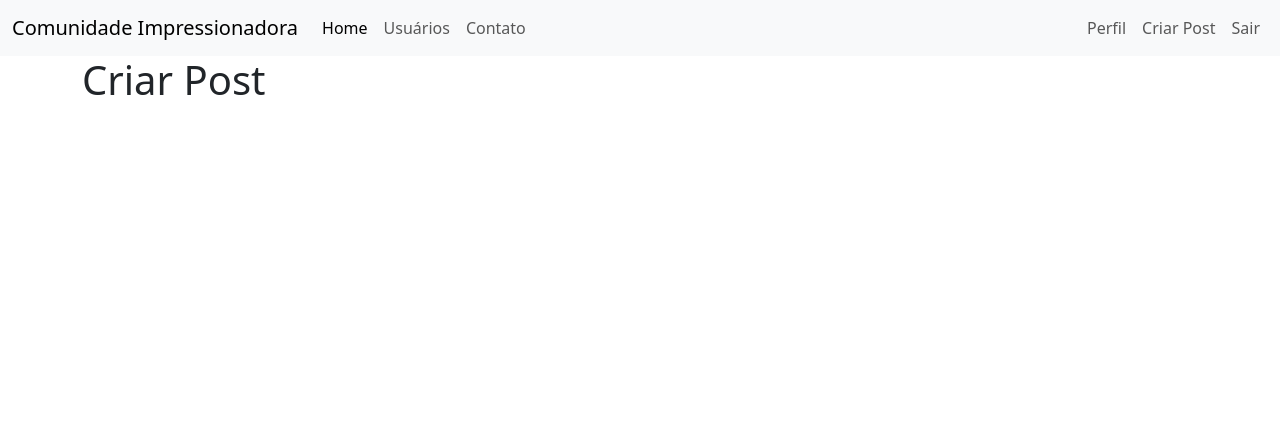
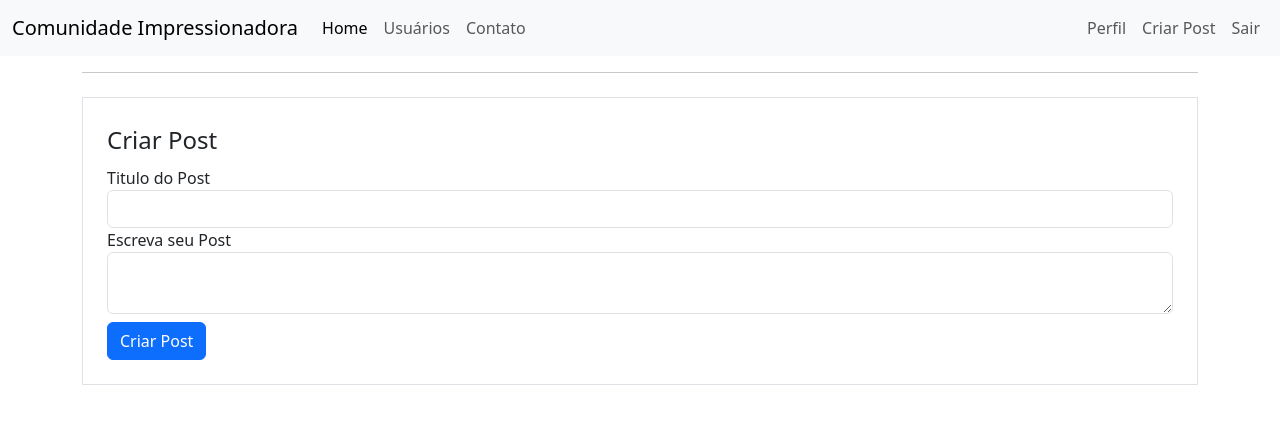
Before and after one commit to pedrohenriqueperes/site_lira_curso, a Flask app: page /post/criar in a window 1280 px wide. Shown: the top 424 px of the page. Run offline with Flask 3, Linux system fonts and the light colour scheme; the visitor is signed in with stand-in values (Sample User, id 1); some libraries are stand-ins or nearby versions.

Commit message:
aula46Concluida

```diff
--- a/comunidadeimpressionadora/forms.py
+++ b/comunidadeimpressionadora/forms.py
@@ -1,6 +1,6 @@
 from flask_wtf import FlaskForm
 from flask_wtf.file import FileField, FileAllowed
-from wtforms import StringField, PasswordField, SubmitField, BooleanField
+from wtforms import StringField, PasswordField, SubmitField, BooleanField, TextAreaField
 from wtforms.validators import DataRequired, Length, Email, EqualTo, ValidationError
 from comunidadeimpressionadora.models import Usuario
 from flask_login import current_user
@@ -29,7 +29,7 @@ class FormLogin(FlaskForm):
 class FormEditarPerfil(FlaskForm):
     username = StringField('Nome de usuário', validators=[DataRequired()])
     email = StringField('E-mail', validators=[DataRequired(), Email()])
-    foto_perfil = FileField('Atualizar Foto de Perfil', validators=[FileAllowed(['jpg', 'png', 'jpeg'])])
+    foto_perfil = FileField('Atualizar Foto de Perfil', validators=[FileAllowed(['jpg', 'png', 'jpeg', 'webp'])])
     curso_excel = BooleanField('Excel Impressionador')
     curso_vba = BooleanField('VBA Impressionador')
     curso_powerbi = BooleanField('Power BI Impressionador')
@@ -43,3 +43,13 @@ class FormEditarPerfil(FlaskForm):
             usuario = Usuario.query.filter_by(email=email.data).first()
             if usuario:
                 raise ValidationError('Já existe um usuario com esse e-mail. Cadastre outro e-mail.')
+
+
+
+
+
+
+class FormCriarPost(FlaskForm):
+    titulo = StringField('Titulo do Post', validators=[DataRequired(), Length(2, 140)])
+    corpo =  TextAreaField('Escreva seu Post', validators=[DataRequired()])
+    botao_submit = SubmitField('Criar Post')
--- a/comunidadeimpressionadora/routes.py
+++ b/comunidadeimpressionadora/routes.py
@@ -1,7 +1,7 @@
 from flask import render_template, request, redirect, flash, url_for
 from comunidadeimpressionadora import app, database, bcrypt
-from comunidadeimpressionadora.forms import FormLogin, FormCriarConta, FormEditarPerfil
-from comunidadeimpressionadora.models import Usuario
+from comunidadeimpressionadora.forms import FormLogin, FormCriarConta, FormEditarPerfil, FormCriarPost
+from comunidadeimpressionadora.models import Usuario, Post
 from flask_login import login_user, logout_user, current_user, login_required
 import secrets
 import os
@@ -14,7 +14,8 @@ from PIL import Image
 
 @app.route('/')
 def home():
-    return render_template('home.html')
+    posts = Post.query.order_by(Post.id.desc())
+    return render_template('home.html', posts=posts)
 
 @app.route('/contato')
 def contato():
@@ -71,25 +72,60 @@ def perfil():
     foto_perfil = url_for('static', filename= 'fotos_perfil/{}'.format(current_user.foto_perfil))
     return render_template('perfil.html', foto_perfil=foto_perfil)
 
-@app.route('/post/criar')
+@app.route('/post/criar', methods=['GET', 'POST'])
 @login_required
 def criar_post():
-    return render_template('criarpost.html')
+    form = FormCriarPost()
+    if form.validate_on_submit():
+        post = Post(titulo=form.titulo.data, corpo=form.corpo.data, autor=current_user)
+        database.session.add(post)
+        database.session.commit()
+        flash('Post Criado com sucesso!!', 'alert-success')
+        return redirect(url_for('home'))
+    return render_template('criarpost.html', form=form)
 
 
+# def salvar_imagem(imagem):
+#     #adicionar um codigo aleatorio no nome da imagem
+#     codigo = secrets.token_hex(8)
+#     nome, extensao = os.path.splitext(imagem.filename)
+#     nome_arquivo = nome + "_" + codigo + extensao
+#     caminho_completo = os.path.join(app.root_path, 'static/fotos_perfil', nome_arquivo)
+#     #reduzir o tamanho da imagem
+#     tamanho = (200, 200)
+#     imagem_reduzida = Image.open(imagem)
+#     imagem_reduzida.thumbnail(tamanho)
+#     #salvar a imagem na pasta fotos_perfil
+#     imagem_reduzida.save(caminho_completo)
+#     return nome_arquivo
+
 def salvar_imagem(imagem):
-    #adicionar um codigo aleatorio no nome da imagem
-    codigo = secrets.token_hex(8)
-    nome, extensao = os.path.splitext(imagem.filename)
-    nome_arquivo = nome + "_" + codigo + extensao
-    caminho_completo = os.path.join(app.root_path, 'static/fotos_perfil', nome_arquivo)
-    #reduzir o tamanho da imagem
-    tamanho = (200, 200)
-    imagem_reduzida = Image.open(imagem)
-    imagem_reduzida.thumbnail(tamanho)
-    #salvar a imagem na pasta fotos_perfil
-    imagem_reduzida.save(caminho_completo)
-    return nome_arquivo
+    try:
+        # Adicionar um código aleatório no nome da imagem
+        codigo = secrets.token_hex(8)
+        nome, extensao = os.path.splitext(imagem.filename)
+        nome_arquivo = nome + "_" + codigo + extensao
+        caminho_completo = os.path.join(app.root_path, 'static/fotos_perfil', nome_arquivo)
+
+        # Certificar-se de que o diretório de destino existe
+        if not os.path.exists(os.path.join(app.root_path, 'static/fotos_perfil')):
+            os.makedirs(os.path.join(app.root_path, 'static/fotos_perfil'))
+
+        # Reduzir o tamanho da imagem
+        tamanho = (200, 200)
+        imagem_reduzida = Image.open(imagem)
+        imagem_reduzida.thumbnail(tamanho)
+
+        # Converter a imagem para RGB se necessário
+        if imagem_reduzida.mode in ("RGBA", "P"):
+            imagem_reduzida = imagem_reduzida.convert("RGB")
+
+        # Salvar a imagem na pasta fotos_perfil
+        imagem_reduzida.save(caminho_completo)
+        return nome_arquivo
+    except Exception as e:
+        print(f"Ocorreu um erro ao salvar a imagem: {e}")
+        return None
 
 
 def atualizar_cursos(form):
--- a/comunidadeimpressionadora/static/main.css
+++ b/comunidadeimpressionadora/static/main.css
@@ -36,3 +36,7 @@
 .number3 {
     font-weight: 500
 }
+
+.meupost {
+    background: #f2f5f8 !important;
+}
--- a/comunidadeimpressionadora/templates/criarpost.html
+++ b/comunidadeimpressionadora/templates/criarpost.html
@@ -1,8 +1,54 @@
 {% extends 'base.html' %}
 
 {% block body %}
-    <div class="container">
-        <h1>Criar Post </h1>
+<div class="container">
+
+    <hr>
+    <div class="row">
+        <div class="col">
+            <form method="POST" action="" class="border mt-2 p-4">
+                {{ form.csrf_token }}
+                <legend>Criar Post</legend>
+                <fieldset>
+                    <div class="form-group">
+                        {{ form.titulo.label(class='form-control-label') }}
+                        {% if form.titulo.errors  %}
+                            {{ form.titulo(class='form-control is-invalid') }}
+                            <div class="invalid-feedback">
+                                {% for error in form.titulo.errors %}
+                                    {{error}}
+                                {% endfor %}
+                            </div>
+                        {% else %}
+                            {{ form.titulo(class='form-control') }}
+                        {% endif %}
+
+                    </div>
+                     <div class="form-group">
+                        {{ form.corpo.label(class='form-control-label') }}
+                        {% if form.corpo.errors  %}
+                            {{ form.corpo(class='form-control is-invalid') }}
+                            <div class="invalid-feedback">
+                                {% for error in form.corpo.errors %}
+                                    {{error}}
+                                {% endfor %}
+                            </div>
+                        {% else %}
+                            {{ form.corpo(class='form-control') }}
+                        {% endif %}
+
+                    </div>
+
+
+
+                </fieldset>
+                {{ form.botao_submit(class='btn btn-primary mt-2') }}
+            </form>
+        </div>
+
     </div>
 
+
+</div>
+
 {% endblock  %}
```
Also changed, not shown: comunidadeimpressionadora/templates/home.html (+24 -1 lines), comunidadeimpressionadora/static/fotos_perfil/109058_2_0816857de9acb0b1.webp (added), comunidadeimpressionadora/static/fotos_perfil/John_Rambo_a4866d8568105091.jpg (added), comunidadeimpressionadora/static/fotos_perfil/John_Rambo_f9f281ff6a9d1475.jpg (added), comunidadeimpressionadora/static/fotos_perfil/gettyimages-692121198-612x612_69acd7874c592493.jpg (added).
